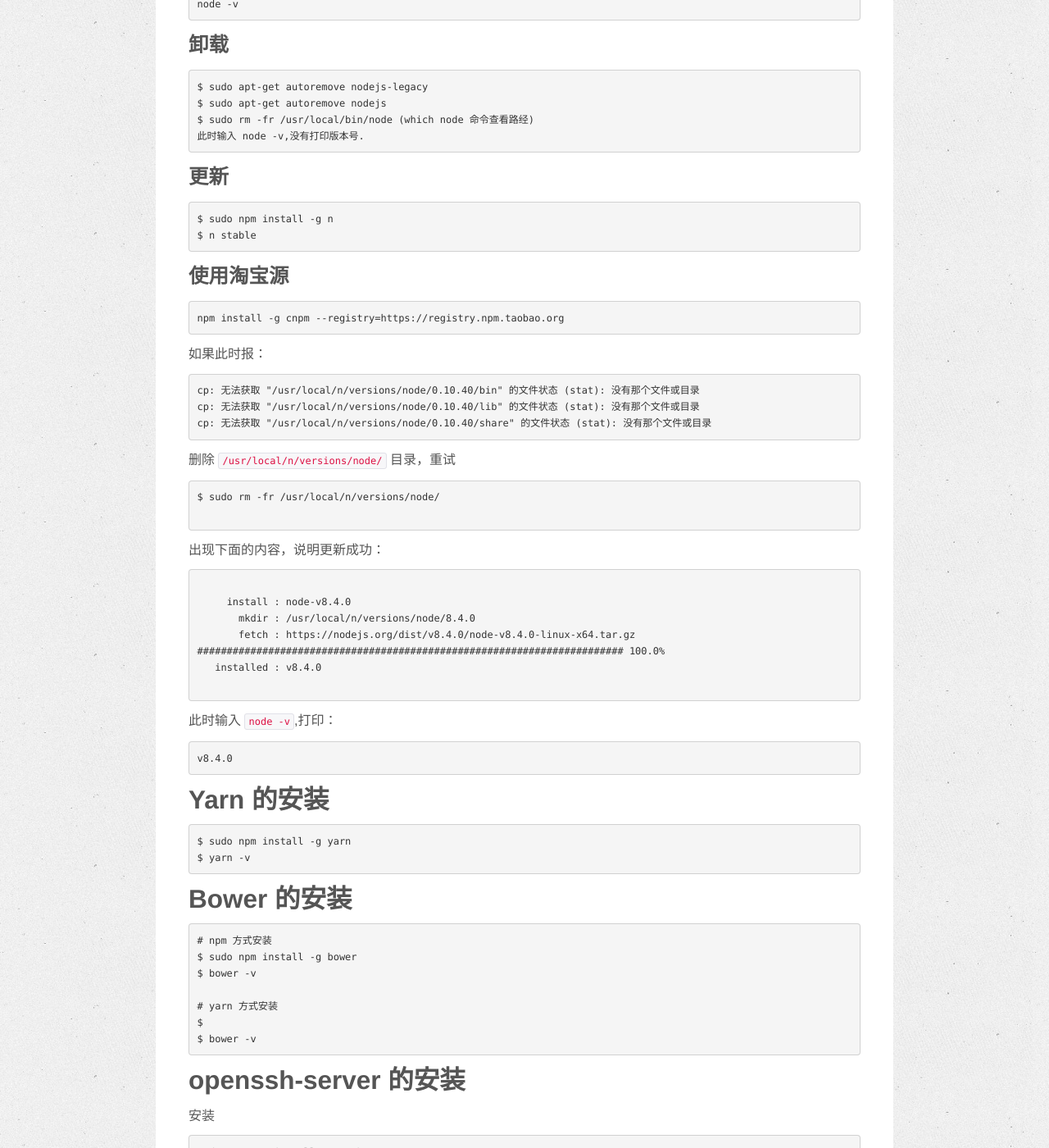
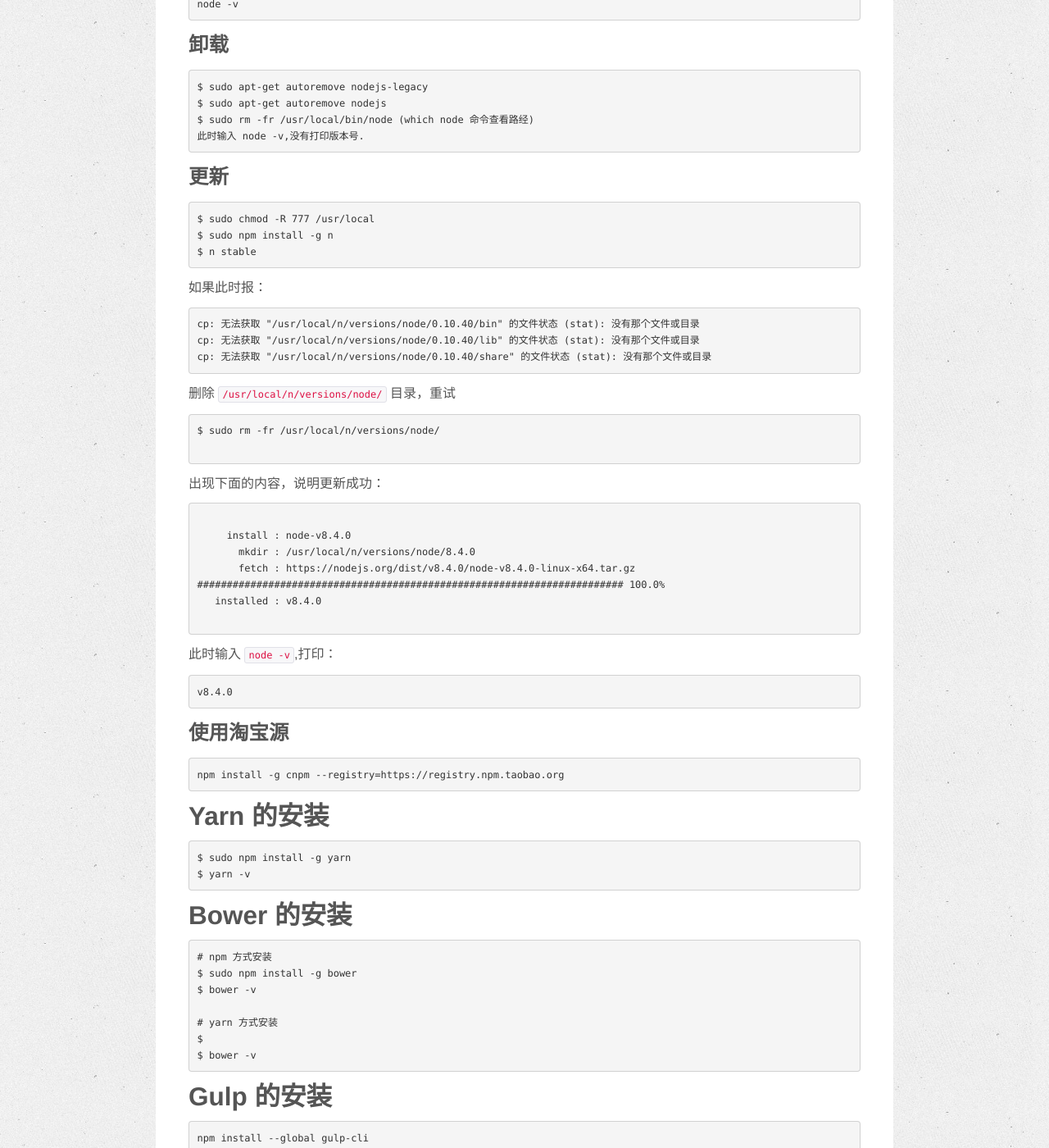
Before and after one commit to wanlp10/wuchao.github.io, a Jekyll site: the page built from _posts/2017-01-01-Ubuntu-Java-Env-Configuration.md, in a window 1280 px wide and 1400 px high, scrolled down 8022 px. Shown: the whole window at 82% size. Built offline with Jekyll 4.4.1, drawn with Linux system fonts in a browser that asks for light colours; nearby versions of some CDN libraries; comment, search, counter and statistics services are not loaded.

Commit message:
initial commit.

````diff
--- a/_posts/2017-01-01-Ubuntu-Java-Env-Configuration.md
+++ b/_posts/2017-01-01-Ubuntu-Java-Env-Configuration.md
@@ -438,15 +438,10 @@ $ sudo rm -fr /usr/local/bin/node (which node 命令查看路经)
 
 ### 更新
 ```
+$ sudo chmod -R 777 /usr/local
 $ sudo npm install -g n
 $ n stable
 ```
-
-### 使用淘宝源
-```
-npm install -g cnpm --registry=https://registry.npm.taobao.org
-```
-
 如果此时报：
 ```
 cp: 无法获取 "/usr/local/n/versions/node/0.10.40/bin" 的文件状态 (stat): 没有那个文件或目录
@@ -473,6 +468,11 @@ $ sudo rm -fr /usr/local/n/versions/node/
 v8.4.0
 ```
 
+### 使用淘宝源
+```
+npm install -g cnpm --registry=https://registry.npm.taobao.org
+```
+
 ## Yarn 的安装
 ```
 $ sudo npm install -g yarn
@@ -488,6 +488,11 @@ $ bower -v
 # yarn 方式安装
 $
 $ bower -v
+```
+
+## Gulp 的安装
+```
+npm install --global gulp-cli
 ```
 
 ## openssh-server 的安装
````
